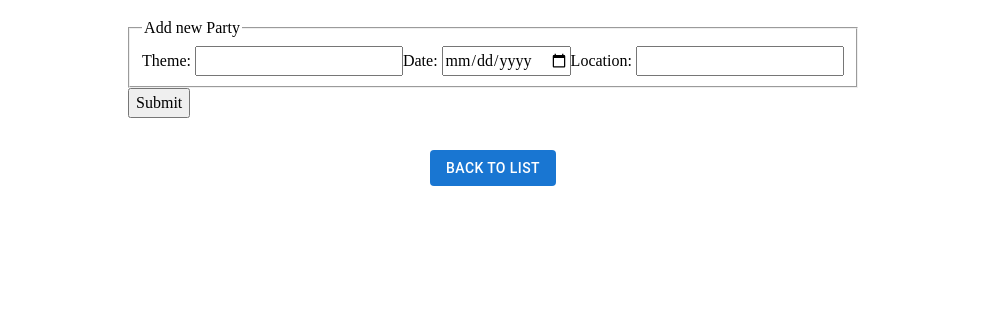
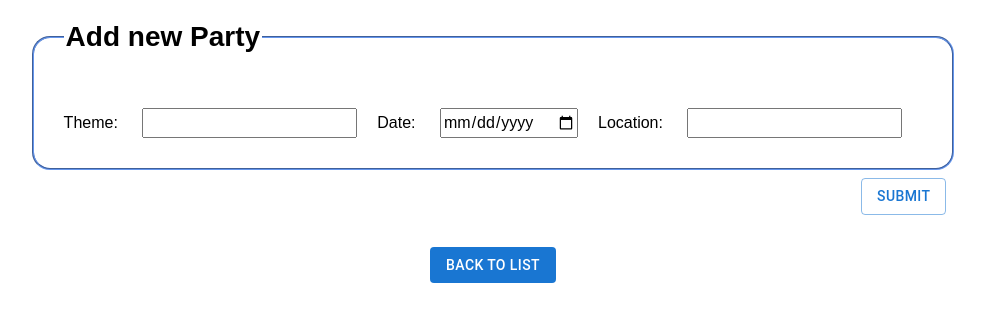
Before and after one commit to neuefische/cgn-java-23-2-teamproject-partyplanner, a React (Vite) app in the folder frontend/: page /add in a window 1280 px wide. Shown: the top 322 px of the page, without its empty margins (147-1132 px from the left). Built offline with nearby package versions, Linux system fonts and the light colour scheme; no server answers.

Commit message:
minor CSS changes (buttons, formatting of the Add Form)

```diff
--- a/frontend/src/App.css
+++ b/frontend/src/App.css
@@ -31,6 +31,20 @@ li {
 
 div {
     display: flex;
-   justify-content: space-between;
+    justify-content: space-between;
     margin: 1rem;
 }
+
+
+fieldset {
+    padding: 30px;
+    font-family: sans-serif;
+    border-color: cornflowerblue;
+    border-radius: 18px;
+
+}
+
+.button-right {
+    float: right;
+    padding-right: 50px;
+}
--- a/frontend/src/App.tsx
+++ b/frontend/src/App.tsx
@@ -37,7 +37,11 @@ export default function App() {
                     (<Container>
                         <Header/>
                         <Partylist parties={parties}/>
-                        <Button variant="contained" disableElevation onClick={() => navigate("/add")}>Add Party</Button>
+                        <Button className="button-right" variant="contained" disableElevation
+                                onClick={() => navigate("/add")}>
+                            + Add Party
+                        </Button>
+
                     </Container>)
                 }/>
 
--- a/frontend/src/components/AddForm.tsx
+++ b/frontend/src/components/AddForm.tsx
@@ -31,7 +31,7 @@ export default function AddForm(props: Props) {
     return (<>
             <form onSubmit={handleSubmit}>
                 <fieldset>
-                    <legend>Add new Party</legend>
+                    <legend style={{marginBottom: '20px', fontWeight: 'bold', fontSize: '28px'}}>Add new Party</legend>
                     <label htmlFor="theme">Theme: </label>
                     <input
                         onChange={event => setTheme(event.target.value)}
@@ -39,7 +39,8 @@ export default function AddForm(props: Props) {
                         name="theme"
                         id="theme"
                         type="text"
-                    required/>
+                        required
+                        style={{marginLeft: '20px', marginRight: '20px'}}/>
                     <label htmlFor="date">Date: </label>
                     <input
                         onChange={event => setDate(event.target.value)}
@@ -47,7 +48,8 @@ export default function AddForm(props: Props) {
                         name="date"
                         id="date"
                         type="date"
-                    required/>
+                        required
+                        style={{marginLeft: '20px', marginRight: '20px'}}/>
                     <label htmlFor="location">Location: </label>
                     <input
                         onChange={event => setLocation(event.target.value)}
@@ -55,9 +57,12 @@ export default function AddForm(props: Props) {
                         name="location"
                         id="location"
                         type="text"
-                    required/>
+                        required
+                        style={{marginLeft: '20px', marginRight: '20px'}}/>
                 </fieldset>
-                <button>Submit</button>
+                <Button sx={{mt: 1, mr: 1}} type="submit" variant="outlined" className="button-right">
+                    Submit
+                </Button>
 
 
             </form>
--- a/frontend/src/components/Header.css
+++ b/frontend/src/components/Header.css
@@ -5,4 +5,5 @@ header {
     background-position: center;
     text-align: center;
     background-size: cover;
+    font-family: sans-serif;
 }
--- a/frontend/src/components/Partylist.tsx
+++ b/frontend/src/components/Partylist.tsx
@@ -12,19 +12,19 @@ type Props = {
 }
 export default function Partylist(props: Props) {
     return (
-        <Paper sx={{width: '100%', overflow: 'hidden'}}>
+        <Paper sx={{width: '97%', overflow: 'hidden'}}>
             <TableContainer sx={{maxHeight: 440}}>
                 <Table stickyHeader aria-label="sticky table">
                     <TableHead>
                         <TableRow>
                             <TableCell style={{fontWeight: "bold"}}>
-                                Theme
+                                Theme 🎈
                             </TableCell>
                             <TableCell style={{fontWeight: "bold"}}>
-                                Date
+                                Date 🗓️
                             </TableCell>
                             <TableCell style={{fontWeight: "bold"}}>
-                                Location
+                                Location 📍
                             </TableCell>
                         </TableRow>
                     </TableHead>
```
Lines whose indentation alone changed are shown as unchanged.
